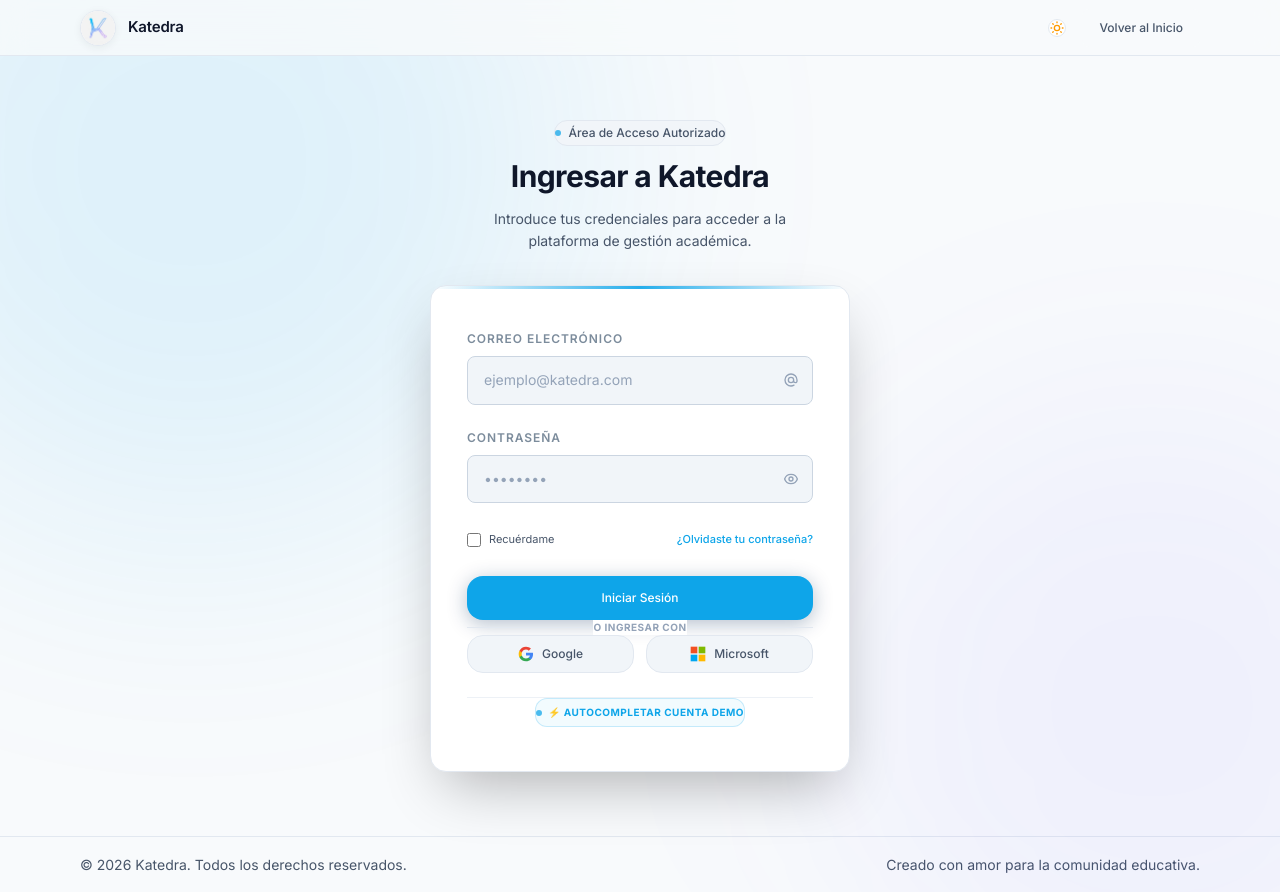
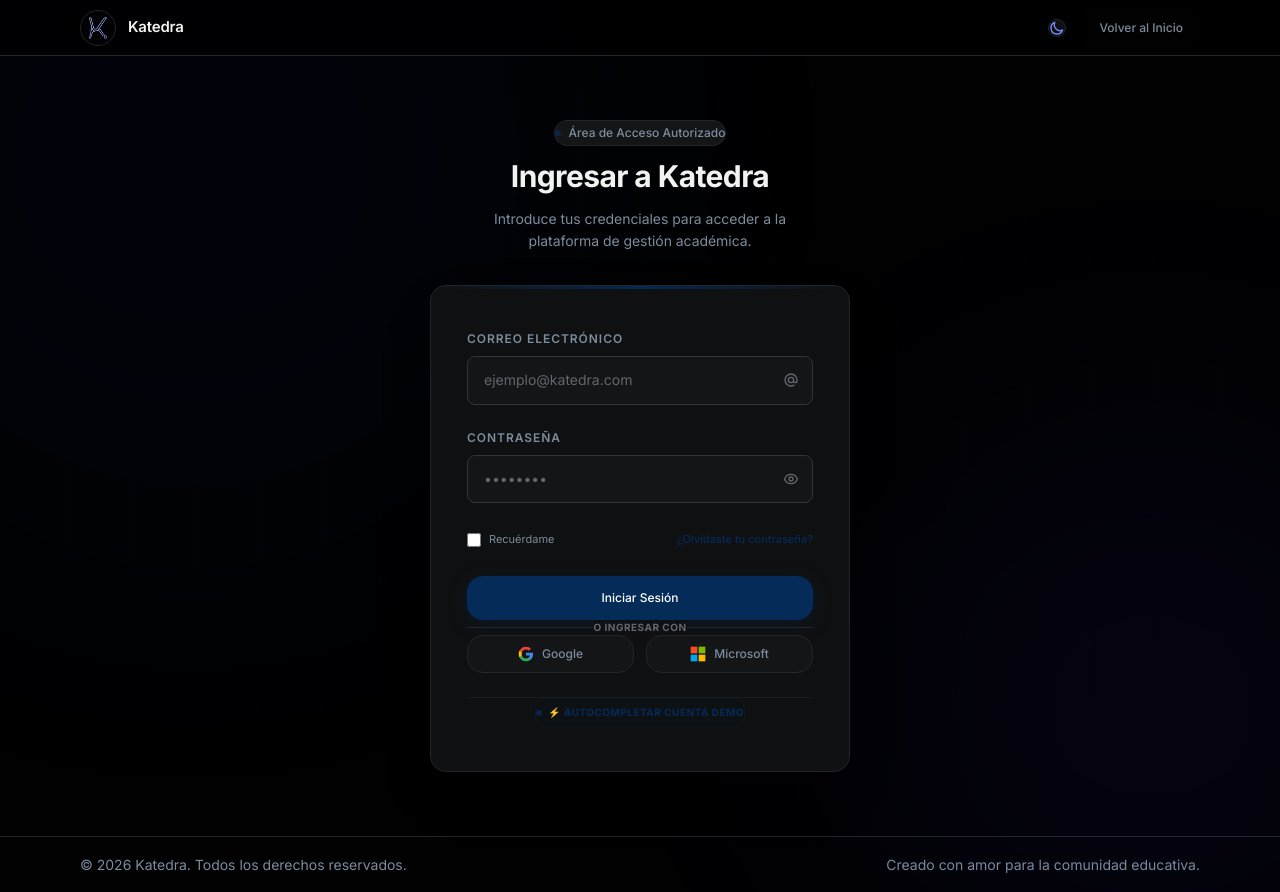
Before and after one commit to SAULALEE/katedra-client, a React (Vite) app: page /login in a window 1280 px wide. Built offline with nearby package versions, Linux system fonts and the light colour scheme.

Commit message:
chore: add git workflow skill and update UI styles

```diff
--- a/src/app/store/useThemeStore.js
+++ b/src/app/store/useThemeStore.js
@@ -4,7 +4,7 @@
 export const useThemeStore = create(
   persist(
     (set) => ({
-      isDarkMode: false,
+      isDarkMode: true,
       toggleTheme: () => set((state) => {
         const newIsDarkMode = !state.isDarkMode;
         if (newIsDarkMode) {
@@ -24,7 +24,7 @@
       }),
     }),
     {
-      name: 'katedra-theme-storage',
+      name: 'katedra-theme-storage-v2',
     }
   )
 );
--- a/src/index.css
+++ b/src/index.css
@@ -75,6 +75,20 @@
   --tracking-subhead: -0.2px;
   --tracking-body-lg: -0.1px;
   --tracking-body: -0.05px;
+
+  /* Custom Transitions & Animations */
+  --animate-fade-in: fade-in 0.4s cubic-bezier(0.16, 1, 0.3, 1) forwards;
+
+  @keyframes fade-in {
+    from {
+      opacity: 0;
+      transform: translateY(8px);
+    }
+    to {
+      opacity: 1;
+      transform: translateY(0);
+    }
+  }
 }
 
 :root {
```
Also changed, not shown: .katedra/skills/git-workflow.md (added), .katedra/skills/skills.json.
